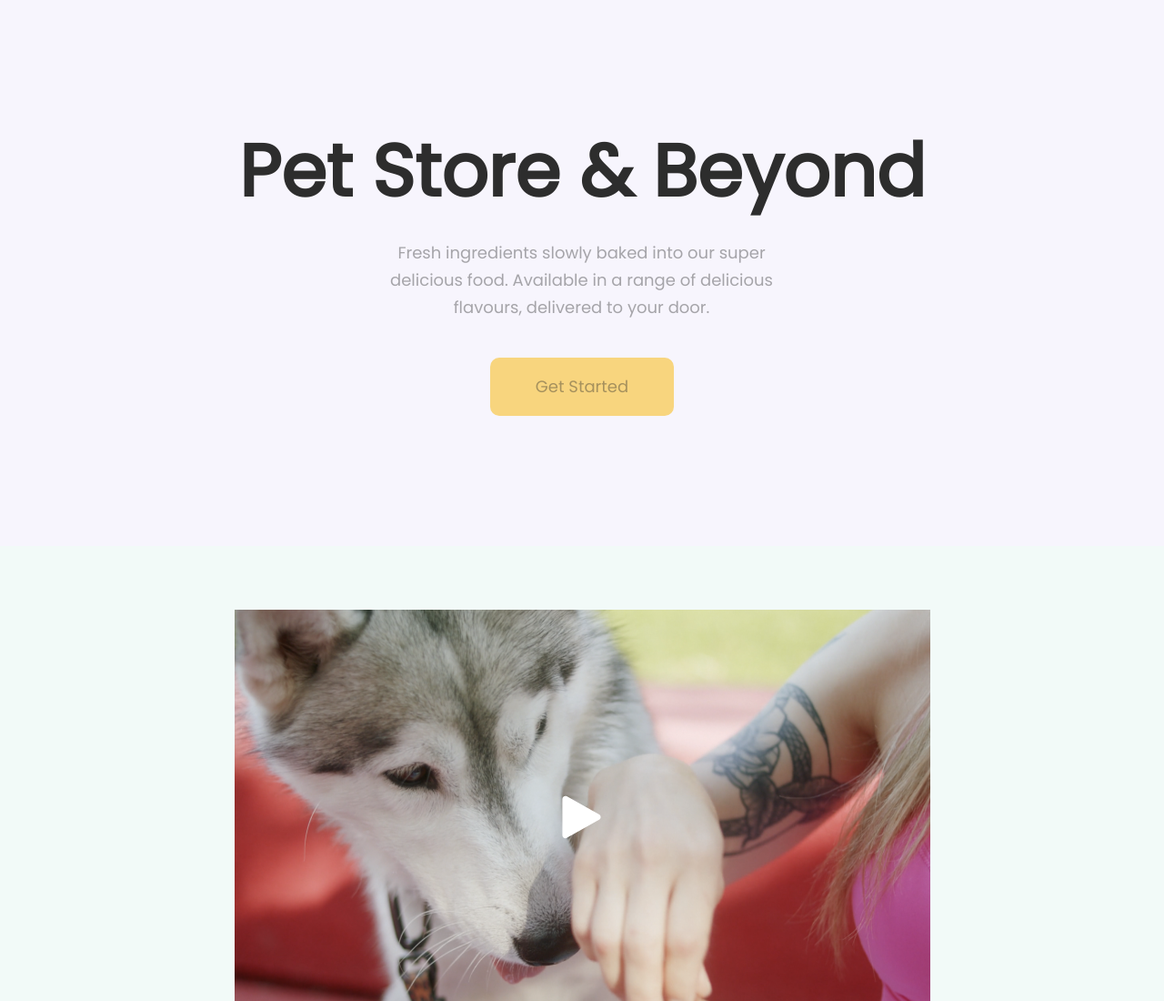
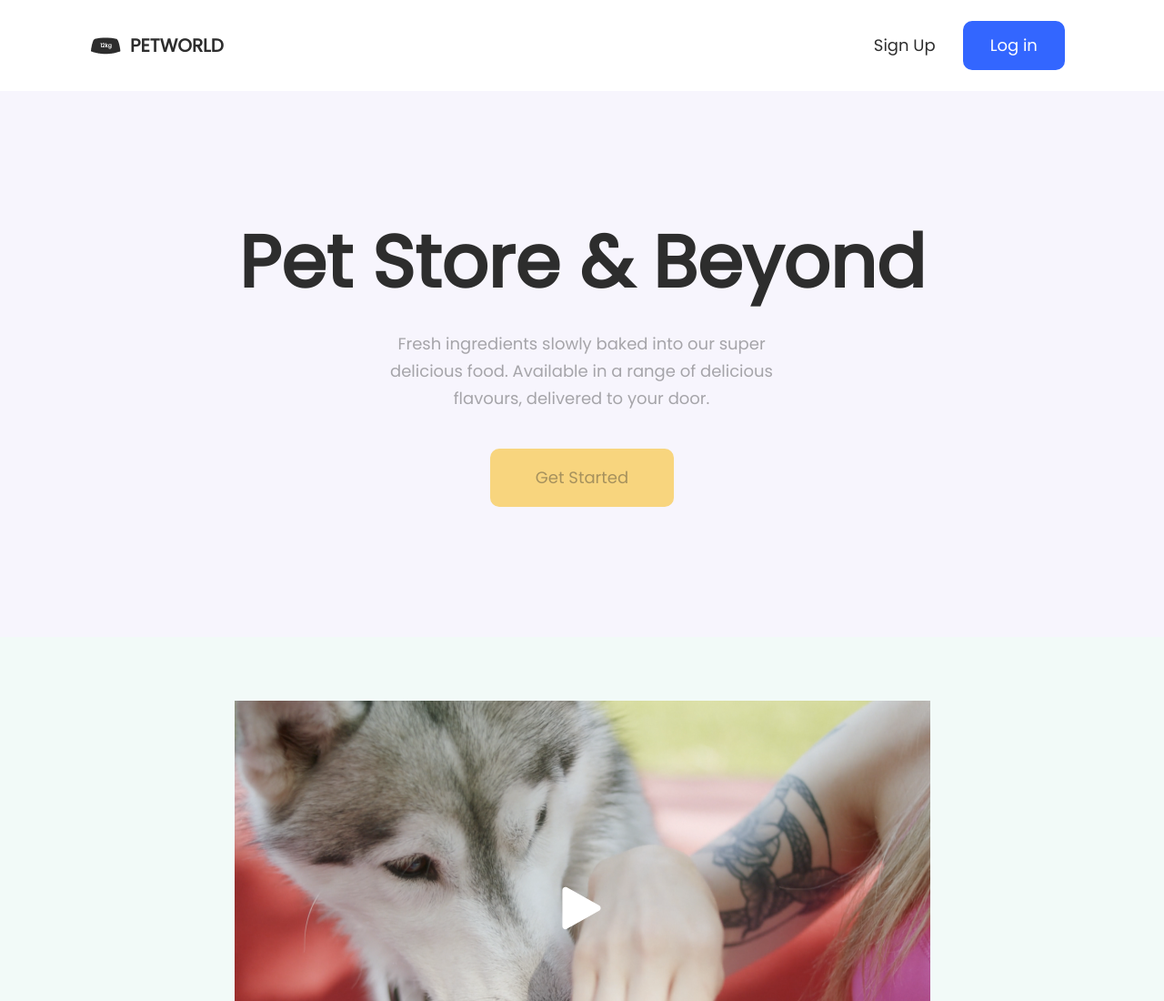
Before and after one commit to GabyD002/css-frb, a plain HTML site: page web/index.html in a window 1280 px wide. Shown: the top 1100 px of the page at 91% size. Drawn offline with Linux system fonts and the light colour scheme.

Commit message:
git add top-bar style

```diff
--- a/web/index.html
+++ b/web/index.html
@@ -7,17 +7,19 @@
     <link href='https://fonts.googleapis.com/css?family=Poppins' rel='stylesheet'>
 </head>
 <body>
-<!--<div class="top-bar">
+<div class="top-bar">
     <div class="nav">
         <div class="logo">
+            <img class="icon" src="Vector.png">
+            <h3 class="icon-text">12kg</h3>
             <div class="pet-title">PETWORLD</div>
         </div>
         <ul class="auth-buttons">
-            <li class="sign-up">Sign Up</li>
-            <li class="log-in">Log in</li>
+            <li class="sign-up"><h2 class="subtitle">Sign Up</h2></li>
+            <li class="log-in"><h2 class="subtitle">Log in</h2></li>
         </ul>
     </div>
-</div>-->
+</div>
 <div class="header">
         <div class="frame">
             <h1 class="title">Pet Store & Beyond</h1>
--- a/web/styles.css
+++ b/web/styles.css
@@ -26,32 +26,70 @@ body {
     background-color: #F8D57E;
 }
 
-.top-bar {
-    background-color: blueviolet;
-    height: 100px;
-}
-
 .top-bar .nav {
-    margin: 23px 100px;
-    position: relative;
-    border: 1px solid black;
+    padding: 23px 100px;
+    display: flex;
+    gap: 675px;
+    flex-direction: row;
 }
 
 .top-bar .nav .logo {
+    display: flex;
+    gap: 10px;
+    align-items: center;
+    flex-direction: row;
+    padding: 8px 0;
+    position: relative;
+}
+
+.top-bar .nav .logo .icon-text {
     position: absolute;
-    left: 0;
-    top: 0;
-    bottom: 0;
-    right: 0;
-    margin: auto;
+    color: #FFF;
+    text-align: center;
+    font-family: Poppins;
+    font-size: 6px;
+    font-style: normal;
+    font-weight: 600;
+    line-height: 6px; /* 100% */
+    margin-left: 7%;
+}
+
+.top-bar .nav .logo .pet-title {
+    color: #2D2D2D;
+    font-family: Poppins;
+    font-size: 20px;
+    font-style: normal;
+    font-weight: 700;
+    line-height: 20px;
+    text-transform: uppercase;
 }
 
 .top-bar .nav .auth-buttons {
-    position: absolute;
-    right: 0;
+    display: flex;
+    align-items: center;
+    flex-direction: row;
+    gap: 30px;
     list-style: none;
-    display: flex;
-    flex-direction: row;
+    position: relative;
+}
+
+.top-bar .nav .auth-buttons .sign-up .subtitle {
+    font-size: 18px;
+    line-height: 32px;
+}
+
+
+.top-bar .nav .auth-buttons .log-in {
+    border-radius: 10px;
+    background-color: #36F;
+}
+
+.top-bar .nav .auth-buttons .log-in .subtitle {
+    text-align: center;
+    font-size: 18px;
+    line-height: 32px;
+    padding: 11px 30px;
+    color: #FFFFFF;
 }
 
 .header {
```
Also changed, not shown: web/Vector.png (added).
